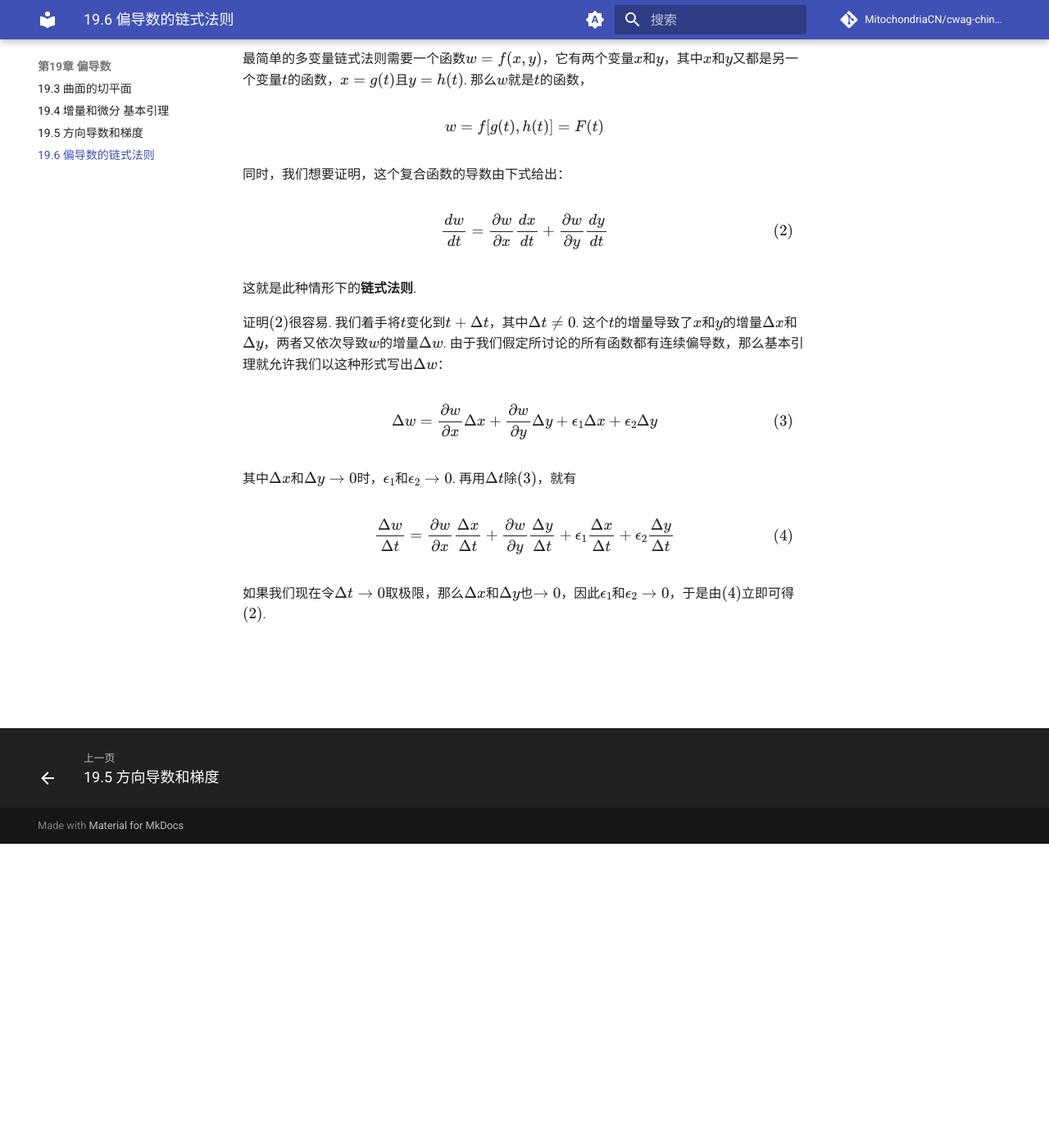
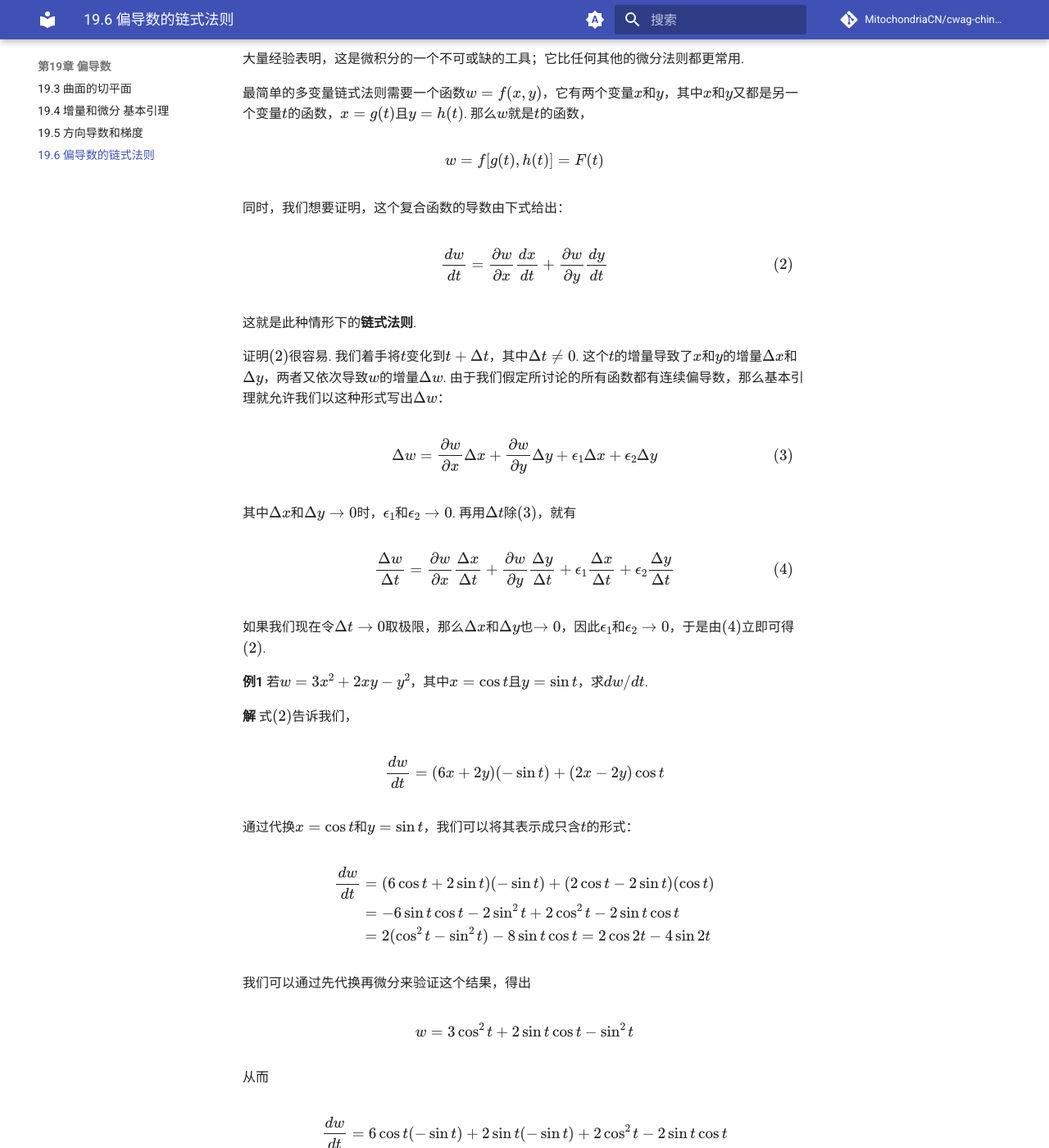
Before and after one commit to MitochondriaCN/cwag-chinese, an MkDocs documentation site: the page built from docs/19/6.md, in a window 1280 px wide and 1400 px high, scrolled down 371 px. Shown: the whole window at 82% size. Built offline with MkDocs 1.6.1 and Material for MkDocs 9.7.7, drawn with Linux system fonts in a browser that asks for light colours; comment, search, counter and statistics services are not loaded; some of the changed text lies outside the part shown.

Commit message:
feat: 19.6部分

```diff
--- a/docs/19/6.md
+++ b/docs/19/6.md
@@ -12,16 +14,67 @@
 
 同时，我们想要证明，这个复合函数的导数由下式给出：
 
-$$\frac{dw}{dt}=\frac{\partial w}{\partial x}\frac{dx}{dt}+\frac{\partial w}{\partial y}\frac{dy}{dt} \tag{2}$$
+$$\frac{dw}{dt}=\frac{\p w}{\p x}\frac{dx}{dt}+\frac{\p w}{\p y}\frac{dy}{dt} \tag{2}$$
 
 这就是此种情形下的**链式法则**.
 
 证明$(2)$很容易. 我们着手将$t$变化到$t+\Delta t$，其中$\Delta t \neq 0$. 这个$t$的增量导致了$x$和$y$的增量$\Delta x$和$\Delta y$，两者又依次导致$w$的增量$\Delta w$. 由于我们假定所讨论的所有函数都有连续偏导数，那么基本引理就允许我们以这种形式写出$\Delta w$：
 
-$$\Delta w=\frac{\partial w}{\partial x}\Delta x+\frac{\partial w}{\partial y}\Delta y+\epsilon_1 \Delta x+\epsilon_2 \Delta y \tag{3}$$
+$$\Delta w=\frac{\p w}{\p x}\Delta x+\frac{\p w}{\p y}\Delta y+\epsilon_1 \Delta x+\epsilon_2 \Delta y \tag{3}$$
 
 其中$\Delta x$和$\Delta y\to 0$时，$\epsilon_1$和$\epsilon_2 \to 0$. 再用$\Delta t$除$(3)$，就有
 
-$$\frac{\Delta w}{\Delta t}=\frac{\partial w}{\partial x}\frac{\Delta x}{\Delta t}+\frac{\partial w}{\partial y}\frac{\Delta y}{\Delta t}+\epsilon_1\frac{\Delta x}{\Delta t}+\epsilon_2\frac{\Delta y}{\Delta t} \tag{4}$$
+$$\frac{\Delta w}{\Delta t}=\frac{\p w}{\p x}\frac{\Delta x}{\Delta t}+\frac{\p w}{\p y}\frac{\Delta y}{\Delta t}+\epsilon_1\frac{\Delta x}{\Delta t}+\epsilon_2\frac{\Delta y}{\Delta t} \tag{4}$$
 
 如果我们现在令$\Delta t\to 0$取极限，那么$\Delta x$和$\Delta y$也$\to 0$，因此$\epsilon_1$和$\epsilon_2 \to 0$，于是由$(4)$立即可得$(2)$.
+
+**例1** 若$w=3x^2+2xy-y^2$，其中$x=\cos t$且$y=\sin t$，求$dw/dt$.
+
+**解** 式$(2)$告诉我们，
+
+$$\frac{dw}{dt}=(6x+2y)(-\sin t)+(2x-2y)\cos t$$
+
+通过代换$x=\cos t$和$y=\sin t$，我们可以将其表示成只含$t$的形式：
+
+$$
+\begin{align}
+\frac{dw}{dt} &= (6\cos t+2\sin t)(-\sin t)+(2\cos t-2\sin t)(\cos t) \\
+&= -6\sin t\cos t-2\sin^2 t+2\cos^2 t-2\sin t\cos t \\
+&= 2(\cos^2 t-\sin^2 t)-8\sin t\cos t = 2\cos 2t-4\sin 2t
+\end{align}
+$$
+
+我们可以通过先代换再微分来验证这个结果，得出
+
+$$w=3\cos^2 t+2\sin t\cos t-\sin^2 t$$
+
+从而
+
+$$
+\begin{align}
+\frac{dw}{dt} &= 6\cos t(-\sin t)+2\sin t(-\sin t)+2\cos^2 t-2\sin t\cos t \\
+&= 2(\cos^2 t-\sin^2 t)-8\sin t\cos t = 2\cos 2t-4\sin 2t
+\end{align}
+$$
+
+和之前一样.
+
+---
+
+在式$(2)$的情形中，为方便起见，$w$称为**因变量**，$x$和$y$称为**中间变量**，$t$称为**自变量**. 注意到$(2)$的右边有两项，每个中间变量各对应一项，而且每一项都类似于单变量链式法则$(1)$的右边.
+
+式$(2)$显然可拓展到任意个中间变量. 例如，如果$w=f(x,y,z)$而$x$、$y$和$z$又都是$t$的函数，那么
+
+$$\frac{dw}{dt}=\frac{\p w}{\p x}\frac{dx}{dt}+\frac{\p w}{\p y}\frac{dy}{dt}+\frac{\p w}{\p z}\frac{dz}{dt} \tag{5}$$
+
+其证明与$(2)$的证明本质相同，无非是运用了三变量而非二变量的基本引理.
+
+更进一步，上述的$x$、$y$和$z$未必是单个自变量的函数，还可以是两个或更多自变量的函数. 因此，$x$、$y$和$z$各自是变量$t$和$u$的函数，那么$w$也同样是$t$和$u$的函数，而它的偏导数就是
+
+$$\frac{\p w}{\p t}=\frac{\p w}{\p x}\frac{\p x}{\p t}+\frac{\p w}{\p y}\frac{\p y}{\p t}+\frac{\p w}{\p z}\frac{\p z}{\p t} \tag{6}$$
+
+以及
+
+$$\frac{\p w}{\p u}=\frac{\p w}{\p x}\frac{\p x}{\p u}+\frac{\p w}{\p y}\frac{\p y}{\p u}+\frac{\p w}{\p z}\frac{\p z}{\p u} \tag{7}$$
+
+我们在这里每一处都用弯背的$d$，因为每个函数都依赖于一个以上变量. 这种式子里字母的意义必须非常清楚. 比如，在$(6)$的左边，$w$视作$t$和$u$的函数，而在右边它被视作$x$、$y$和$z$的函数. 证明和之前一样，而且所有这些式子——$(2)$、$(5)$、$(6)$、$(7)$及其在任意个中间变量和自变量下的拓展——统称为**链式法则**.
```
Also changed, not shown: other parts of docs/19/6.md (+2 -0 lines).
